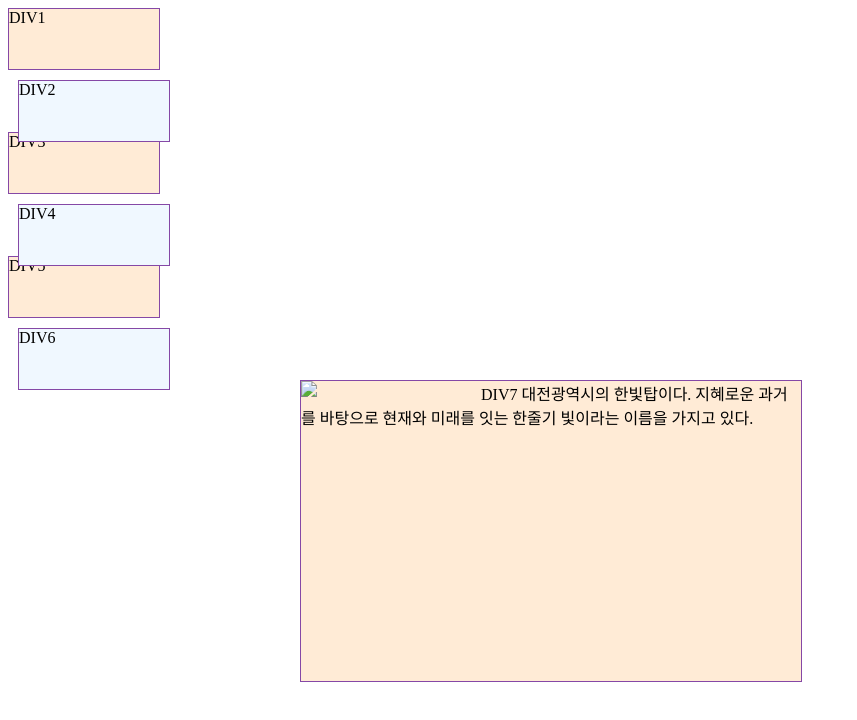
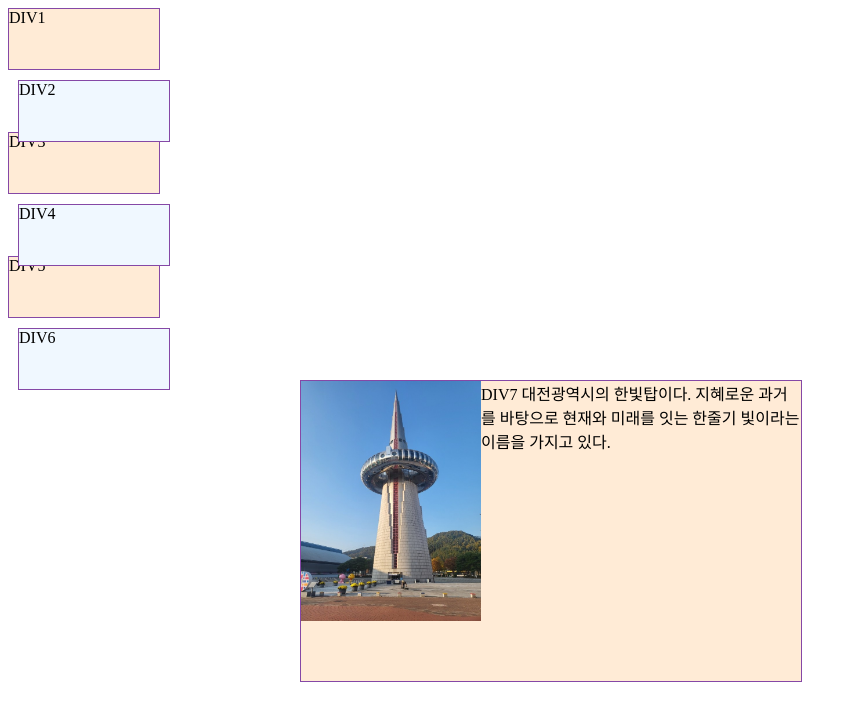
Before and after one commit to jiihyeon0215/jiihyeon0215.github.io, a plain HTML site: page index.html in a window 1280 px wide. Shown: the whole page, without its empty margins (0-857 px from the left). Drawn offline with Linux system fonts and the light colour scheme.

Commit message:
Update index.html

```diff
--- a/index.html
+++ b/index.html
@@ -47,7 +47,7 @@
     <div>DIV5</div>
     <div class="sub">DIV6</div>
     <div id="float">DIV7
-        <img src="image/한빛탑.jpeg" width="180px" style="float: left;">
+        <img src="한빛탑.jpeg" width="180px" style="float: left;">
         대전광역시의 한빛탑이다. 지혜로운 과거를 바탕으로 현재와 미래를 잇는 한줄기 빛이라는 이름을 가지고 있다.
     </div>
 </body>
```
